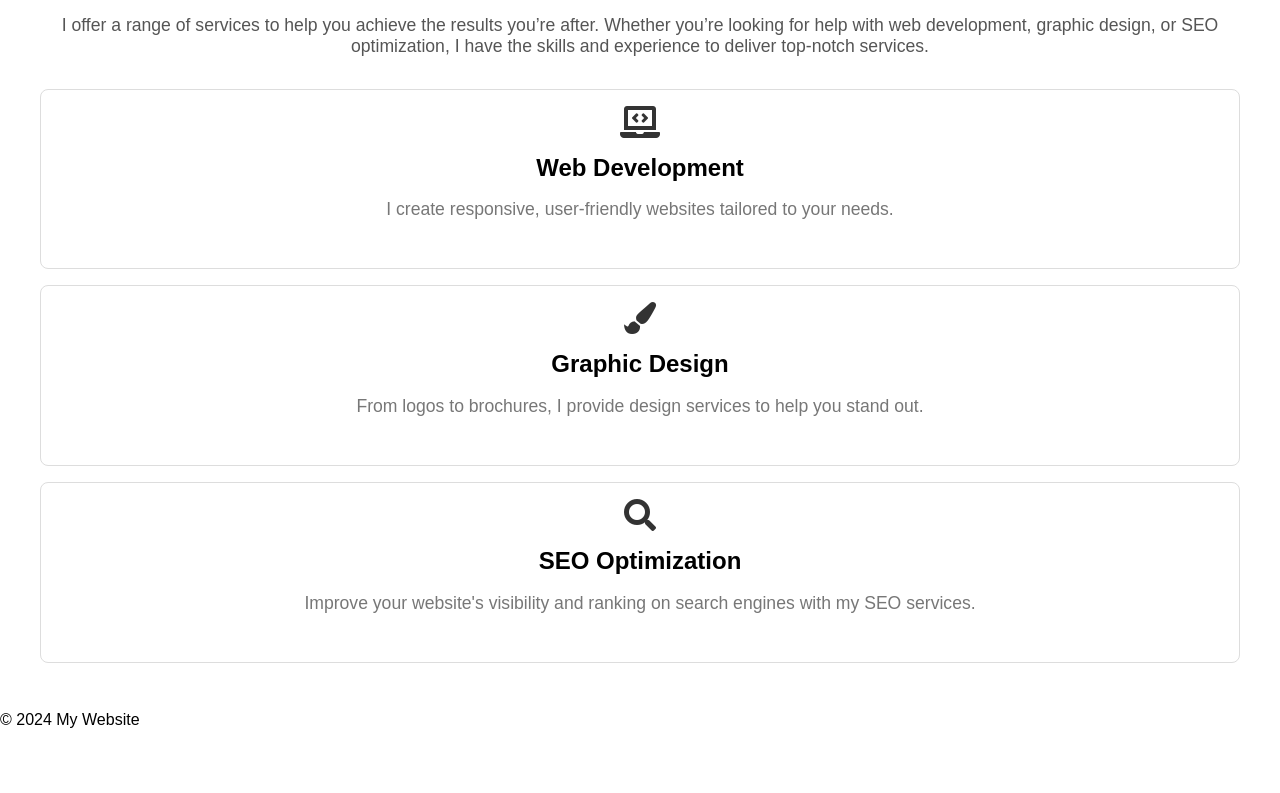
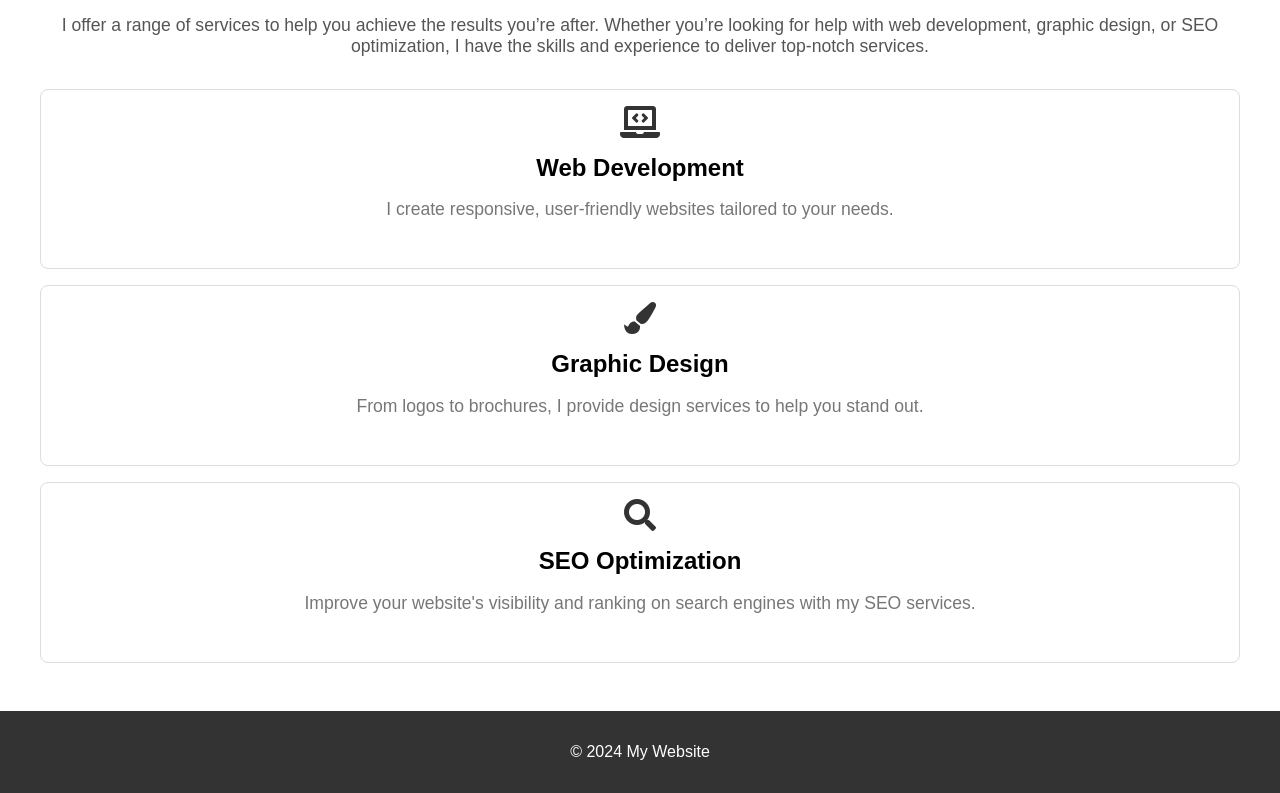
Before and after one commit to mnqobijz41/my-website, a plain HTML site: page services.html in a window 1280 px wide. Shown: the part 145-938 px from the top of the page. Before the commit the page ends 874 px from the top, so only its background shows below. Drawn offline with Linux system fonts and the light colour scheme.

Commit message:
Update services.html

```diff
--- a/services.html
+++ b/services.html
@@ -36,8 +36,8 @@
             </div>
         </section>
     </main>
-    <div class="footer">
-        &copy; 2024 My Website
-    </div>
+   <footer>
+        <p>&copy; 2024 My Website</p>
+    </footer>
 </body>
 </html>
```
